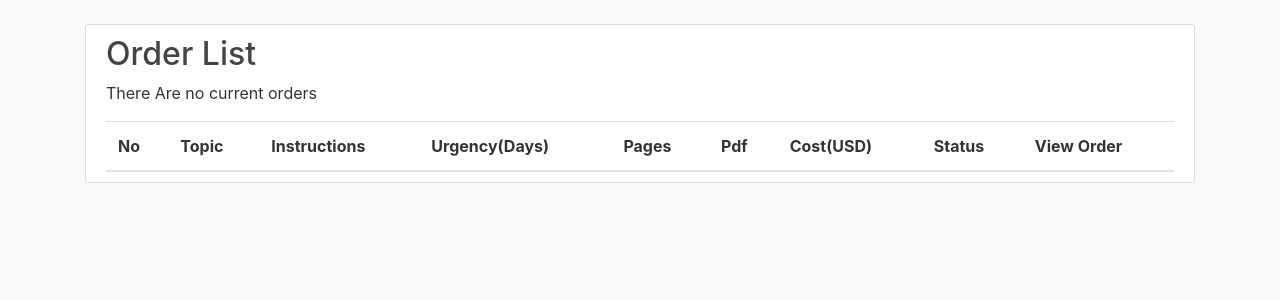
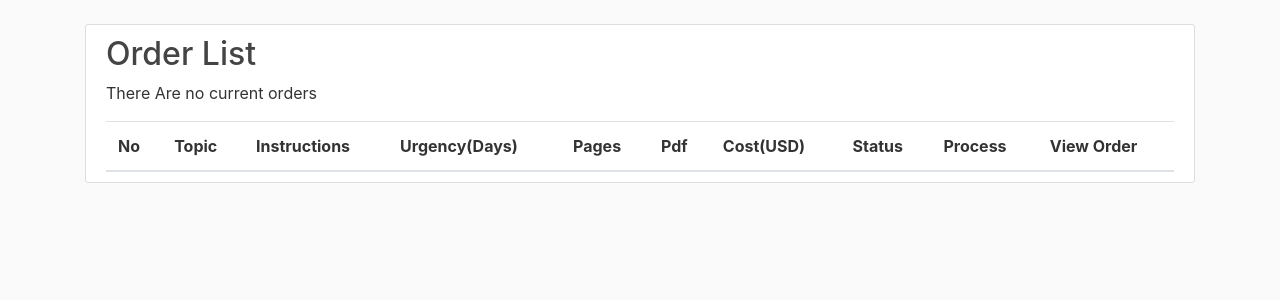
Before and after one commit to Kennedy-Njeri/Brightwriter, a Django app: page /paid-list/ in a window 1280 px wide. Shown: the part 56-356 px from the top of the page. Run offline with Django 3.2, Linux system fonts and the light colour scheme; a user stored in the database is signed in; data comes from the database, SQL or seed files in the repository; both versions use the stored data as it was after the commit; lists and menus that the app fills with data are empty; parts of the project's set-up code (start-up, migrations or seed data) failed here and were passed over; some libraries are stand-ins or nearby versions.

Commit message:
Added process field

```diff
--- a/writting_orders/templates/paid-list.html
+++ b/writting_orders/templates/paid-list.html
@@ -22,6 +22,7 @@
           <th>Pdf</th>
           <th>Cost(USD)</th>
            <th>Status</th>
+           <th>Process</th>
           <th>View Order</th>
 
 
@@ -37,7 +38,7 @@
     <tr>
          <td>{{ order.id }}</td>
         <td>{{ order.topic }}</td>
-          <td>{{ order.instructions }}</td>
+          <td>{{ order.instructions | safe }}</td>
         <td>{{ order.urgency }}</td>
     <td>{{ order.pages }}</td>
          <td>
@@ -52,6 +53,16 @@
         <td><button type="button" class="btn btn-success btn-sm">Paid</button></td>
 
         {% endif %}
+
+         {% if order.process == 'Processing' %}
+        <td><button type="button" class="btn btn-secondary btn-sm">{{ order.process }}</button></td>
+
+        {% else %}
+
+         <td><button type="button" class="btn btn-success btn-sm">{{ order.process }}</button></td>
+
+         {% endif %}
+
 
         <td><p><a class="btn btn-info btn-sm" href="{% url 'order-paid-detail' pk=order.pk %}">Order Details</a></p></td>
 
```
Also changed, not shown: writting_orders/models.py (+7 -0 lines), writting_orders/templates/paid-list-detail.html (+7 -1 lines), db.sqlite3, writting_orders/migrations/0015_order_process.py (added), writting_orders/migrations/0016_auto_20190502_1823.py (added), writting_orders/migrations/0017_auto_20190502_1825.py (added), writting_orders/migrations/0018_auto_20190502_1837.py (added), writting_orders/migrations/0019_auto_20190502_1839.py (added), writting_orders/migrations/0020_auto_20190502_1841.py (added), writting_orders/migrations/0021_auto_20190502_1842.py (added), writting_orders/migrations/0022_auto_20190502_1846.py (added), writting_orders/migrations/0023_auto_20190502_1847.py (added), writting_orders/migrations/0024_auto_20190502_1848.py (added), writting_orders/migrations/0025_auto_20190502_1855.py (added).
